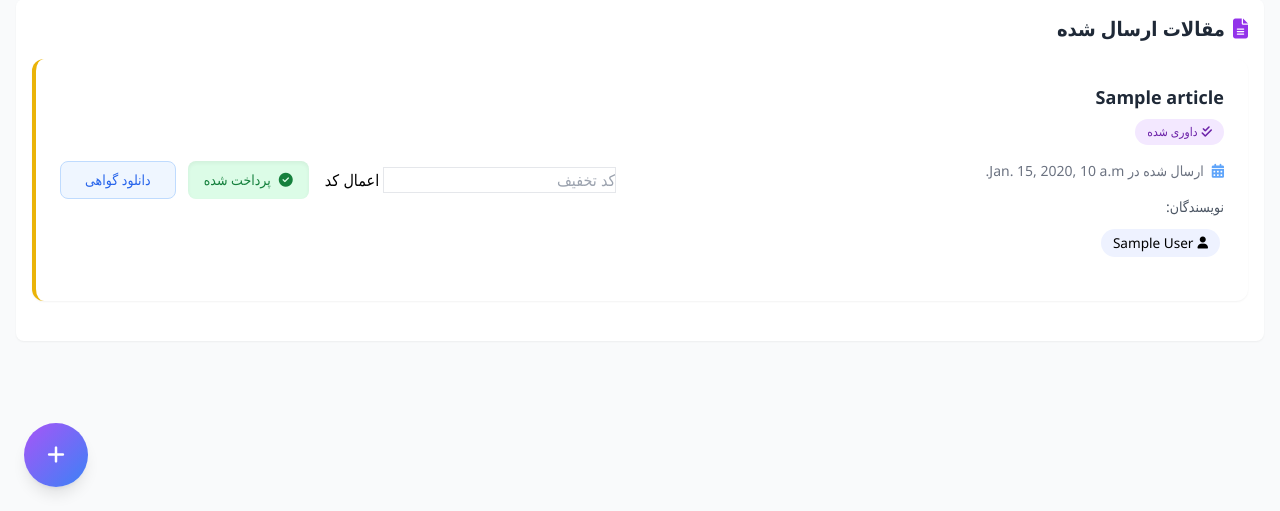
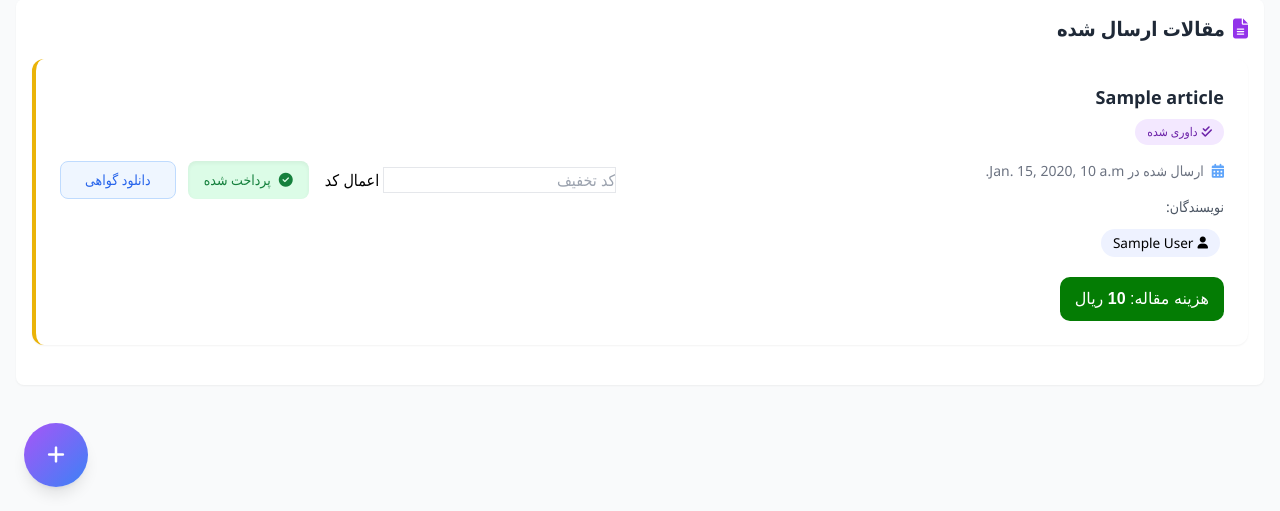
Before and after one commit to MVPcoders/Hamayesh_project, a Django app: template account_module/templates/account_module/user_profile.html in a window 1280 px wide. Shown: the part 289-800 px from the top of the page. Run offline with Django 5.2, Linux system fonts and the light colour scheme; tables that the repository leaves empty hold one stand-in row (values such as "Sample post"); the template is opened without the code that fills it: values that come from a table or form of the project are taken from there, most other values are stand-ins (such as "Sample title", 1, 10 or a date in 2020); data that the repository does not hold is empty; some libraries are stand-ins or nearby versions.

Commit message:
نمایش هزینه مقاله

```diff
--- a/account_module/templates/account_module/user_profile.html
+++ b/account_module/templates/account_module/user_profile.html
@@ -169,10 +169,14 @@
                                                     {% if article.certificate_file %}
                                                         <a href="{{ article.certificate_file.url }}" class="px-6 py-2 border border-blue-200 bg-blue-50 text-blue-600 rounded-lg font-medium text-sm hover:bg-blue-100 transition-all" download="">دانلود گواهی</a>
                                                     {% endif %}
-
                                                 {% endif %}
                                             </div>
                                         </div>
+                                        {% if not article.is_paid %}
+                                            <div class="price-box">
+                                                <p>هزینه مقاله: <span>{{ article.price }}</span> ریال</p>
+                                            </div>
+                                        {% endif %}
                                     </div>
                                 </div>
                             {% endfor %}
--- a/static/css/user_profile.css
+++ b/static/css/user_profile.css
@@ -337,3 +337,23 @@
     margin-left: 10px;
     font-size: 20px;
 }
+
+
+
+/* باکس هزینه مقاله */
+.price-box {
+  background-color: #047c04;
+  color: white;
+  padding: 10px 15px;
+  border-radius: 10px;
+  display: inline-block;
+  font-family: Arial, sans-serif;
+}
+
+.price-box p {
+  margin: 0;
+}
+
+.price-box span {
+  font-weight: bold;
+}
```
